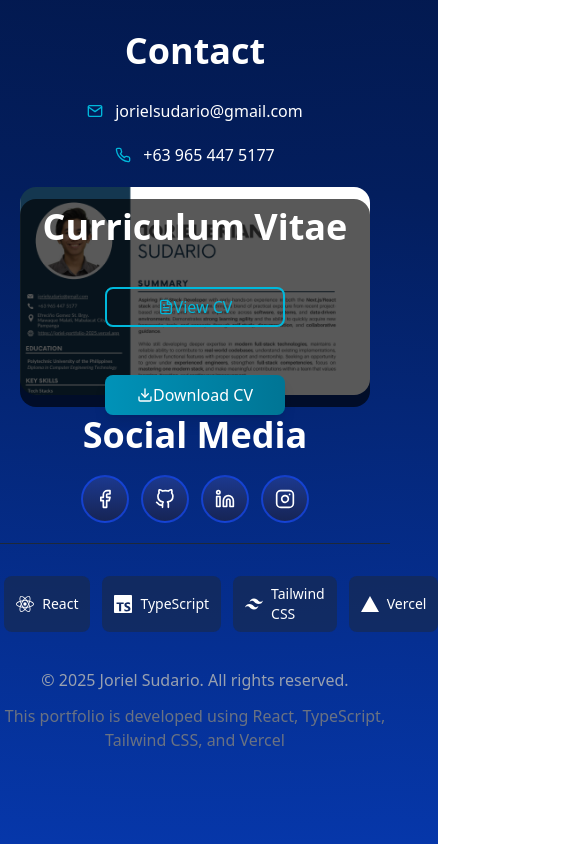
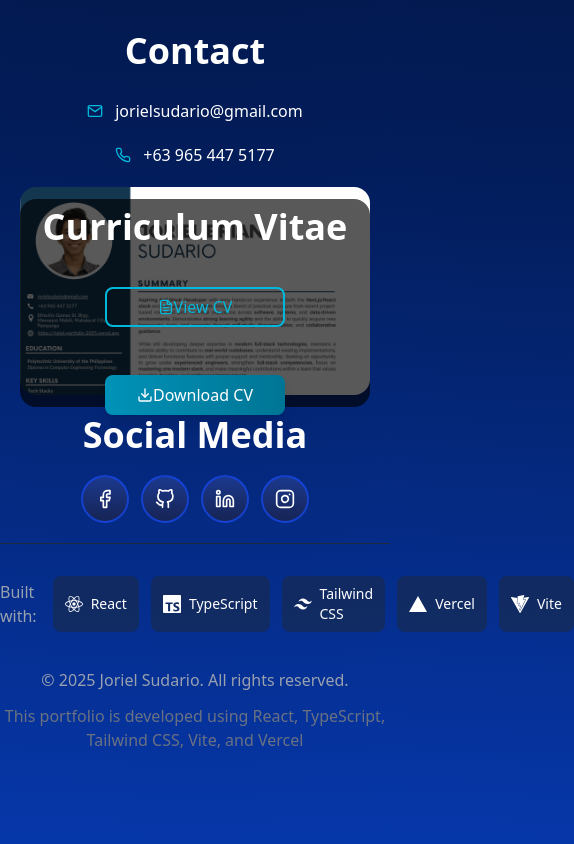
Before and after one commit to JorielBrian/Joriel_Portfolio_2025, a React (Vite) app: page / in a window 390 px wide. Shown: the part 3450-4294 px from the top of the page, 574 px wide, since content can reach past the window. Built offline with nearby package versions, Linux system fonts and the light colour scheme.

Commit message:
added a skill and made the footer responsive

```diff
--- a/src/Components/Sections/Footer.tsx
+++ b/src/Components/Sections/Footer.tsx
@@ -9,7 +9,7 @@ import {
   FiLinkedin,
   FiInstagram
 } from "react-icons/fi";
-import { SiReact, SiTypescript, SiTailwindcss, SiVercel } from "react-icons/si";
+import { SiReact, SiTypescript, SiTailwindcss, SiVercel, SiVite } from "react-icons/si";
 
 const Footer = () =>{
     const contactInfo = [
@@ -34,7 +34,8 @@ const Footer = () =>{
         { icon: <SiReact />, label: "React" },
         { icon: <SiTypescript />, label: "TypeScript" },
         { icon: <SiTailwindcss />, label: "Tailwind CSS" },
-        { icon: <SiVercel />, label: "Vercel"}
+        { icon: <SiVercel />, label: "Vercel"},
+        { icon: <SiVite/>, label: "Vite"}
     ];
 
     return (
@@ -103,7 +104,7 @@ const Footer = () =>{
                 </section>
             </div>
             <div className="border-t border-gray-800 pt-8">
-                <div className="flex flex-col md:flex-row justify-between items-center gap-6">
+                <div className="flex flex-wrap md:flex-row justify-between items-center gap-6">
                     {/* Tech Stack */}
                     <div className="flex items-center gap-4">
                         <span className="text-gray-400">Built with:</span>
@@ -121,12 +122,12 @@ const Footer = () =>{
                     </div>
 
                     {/* Copyright */}
-                    <div className="text-center md:text-right">
+                    <div className="text-center xl:text-right">
                         <p className="text-gray-400 text-sm">
                             © {new Date().getFullYear()} Joriel Sudario. All rights reserved.
                         </p>
                         <p className="text-gray-500 text-xs mt-1">
-                        This portfolio is developed using React, TypeScript, Tailwind CSS, and Vercel
+                            This portfolio is developed using React, TypeScript, Tailwind CSS, Vite, and Vercel
                         </p>
                     </div>
                 </div>
--- a/src/data/all_skills.ts
+++ b/src/data/all_skills.ts
@@ -50,6 +50,7 @@ export const SKILLS: Skill[] = [
     // Tools
     {skill:"GIT", focus:true, image: "/git.png", proficiency:Proficiency.PROFICIENT, preference:Preference.CORE_SKILL, category:Category.VERSION_CONTROL},
     {skill:"GitHub", image: "/github.png", proficiency:Proficiency.PROFICIENT, preference:Preference.CORE_SKILL, category:Category.VERSION_CONTROL},
+    {skill:"Vite", image: "/vite.svg", proficiency:Proficiency.PROFICIENT, preference:Preference.OTHER, category:Category.OTHER},
     {skill:"Hostinger", image: "/hostinger.png", proficiency:Proficiency.INTERMEDIATE, preference:Preference.SUB_SKILL, category:Category.VERSION_CONTROL},
     {skill:"Flux UI", image: "/flux.png", proficiency:Proficiency.INTERMEDIATE, preference:Preference.OTHER, category:Category.TOOLS},
     {skill:"FileZilla", image: "/filezilla.png", proficiency:Proficiency.FUNCTIONAL, preference:Preference.OTHER, category:Category.VERSION_CONTROL},
```
Also changed, not shown: public/vite.svg (added). Lines whose indentation alone changed are shown as unchanged.
